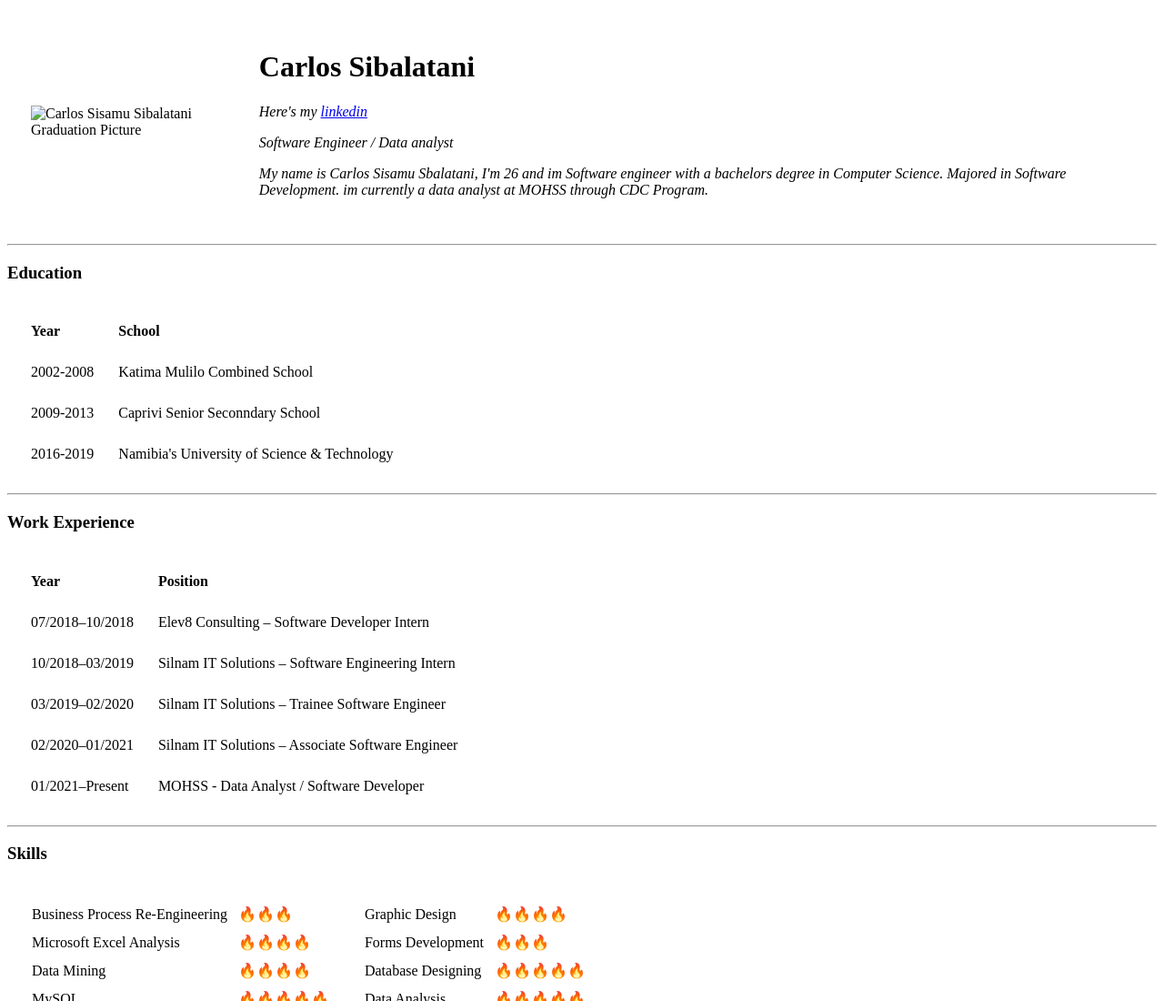
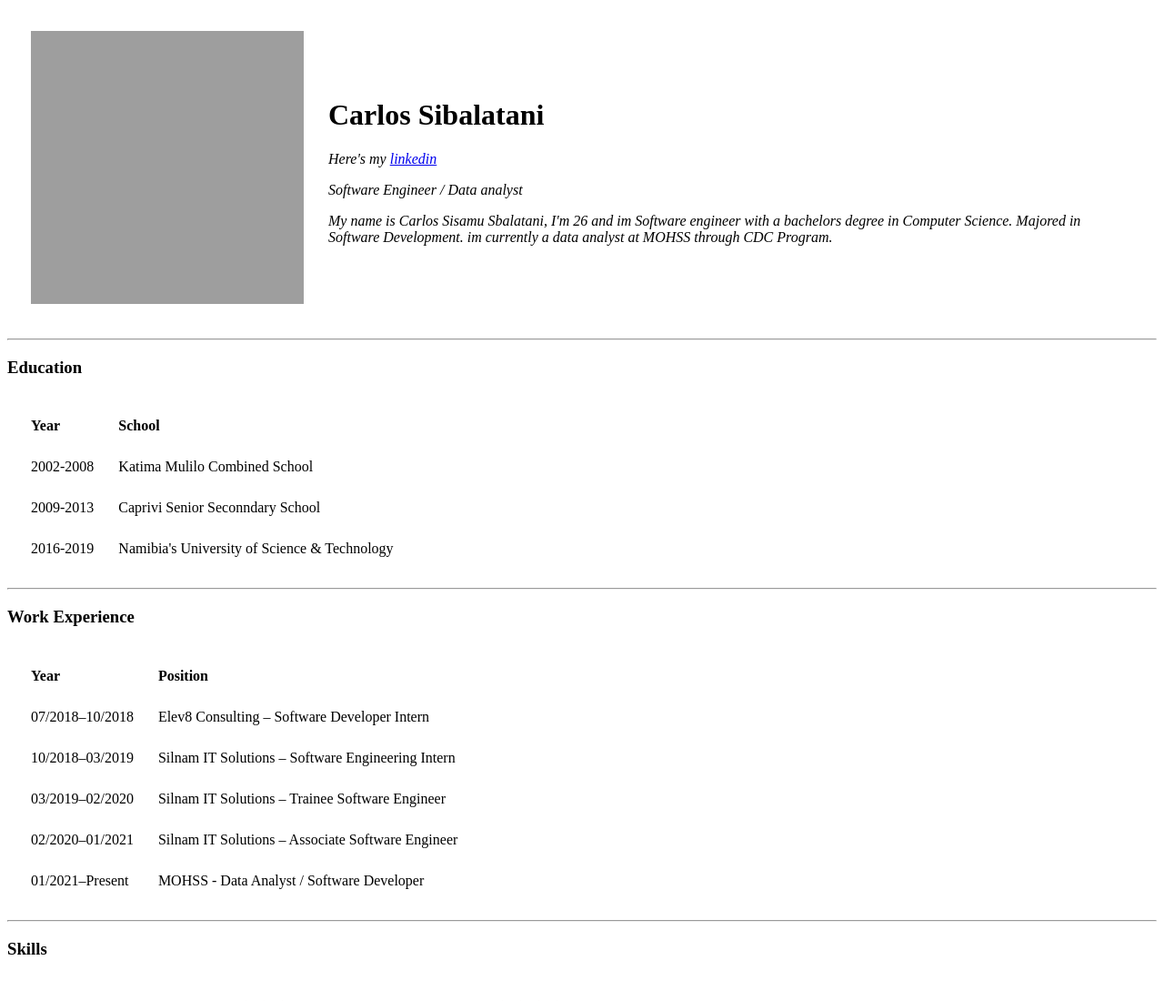
Before and after one commit to FearTheBeard95/cv, a plain HTML site: page index.html in a window 1280 px wide. Shown: the top 1100 px of the page at 91% size. Drawn offline with Linux system fonts and the light colour scheme; the site is published under a folder, as on GitHub Pages, so addresses that start at the root find nothing.

Commit message:
Update index.html

```diff
--- a/index.html
+++ b/index.html
@@ -9,7 +9,7 @@
 <body>
   <table cellspacing ="25">
     <tr>
-      <td><img src="/Images/circle-cropped.png" alt="Carlos Sisamu Sibalatani Graduation Picture" width="300" height="300"></td>
+      <td><img src="Images/circle-cropped.png" alt="Carlos Sisamu Sibalatani Graduation Picture" width="300" height="300"></td>
       <td><h1>Carlos Sibalatani</h1>
       <em>
         Here's my <a href="https://www.linkedin.com/in/carlos-sibalatani-106963160/">linkedin</a>
```
